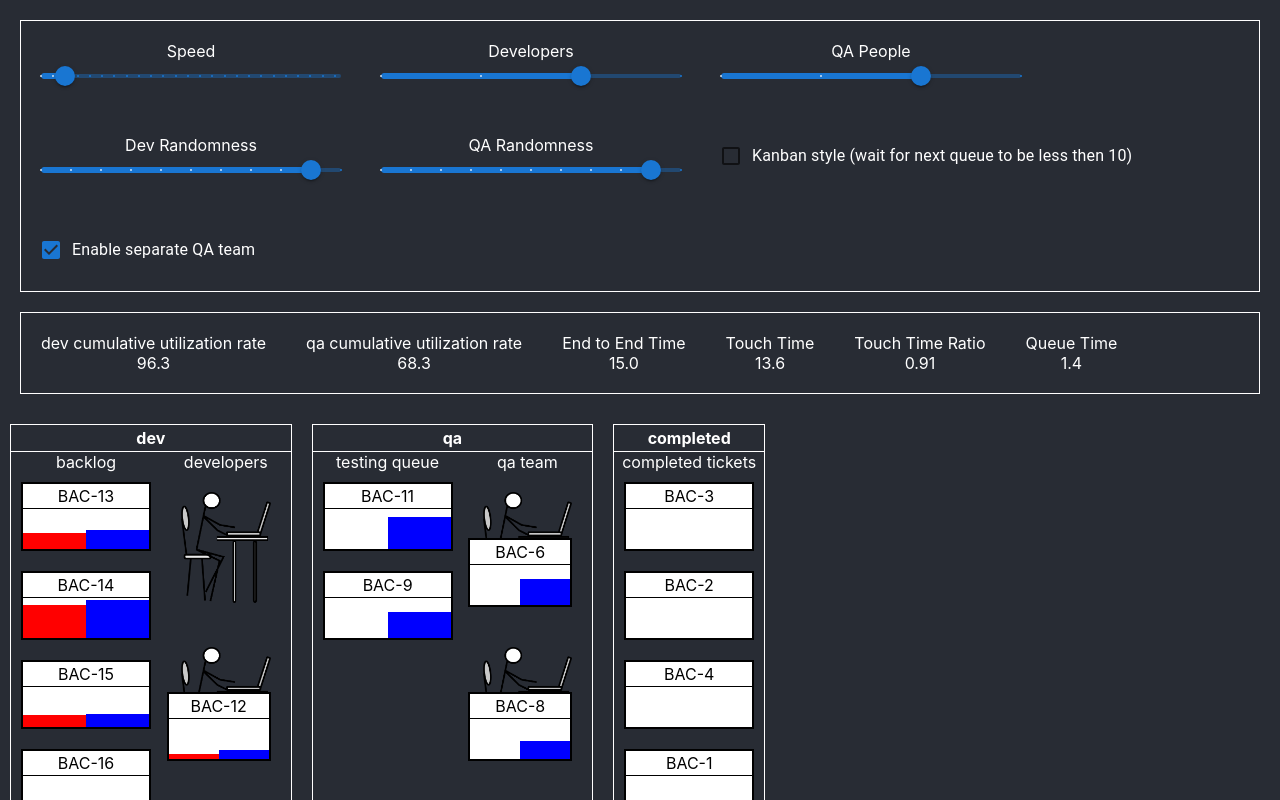
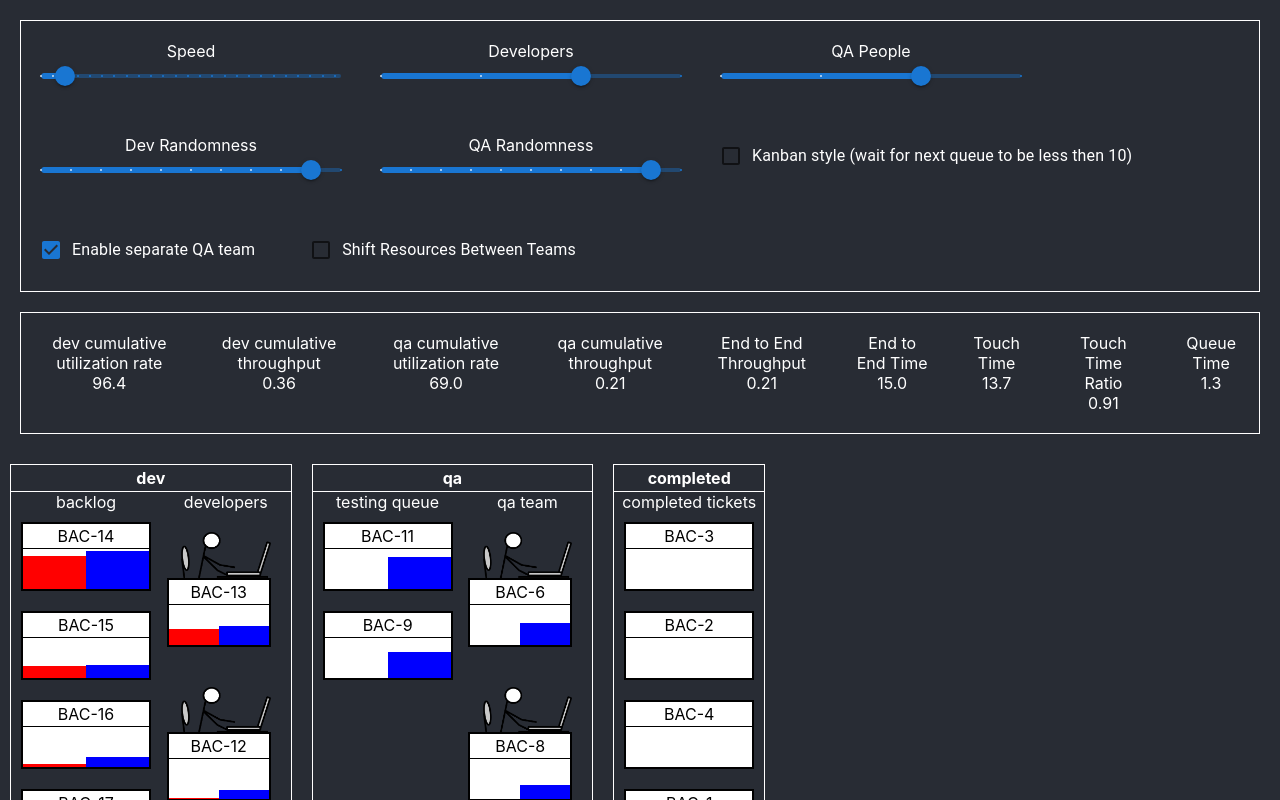
Before and after one commit to genixpro/dev-process-visualization, a React (Create React App) app: page / in a window 1280 px wide. Shown: the top 800 px of the page. Built offline with nearby package versions, Linux system fonts and the light colour scheme.

Commit message:
added another option to the simulation to show the effect of allowing team members to move between dev and qa

```diff
--- a/src/App.js
+++ b/src/App.js
@@ -93,7 +93,10 @@ function renderStatistics(title, value, digits) {
 
 
 function renderWorkCenterStatistics(params) {
-    return renderStatistics(`${params.name} cumulative utilization rate`, (100 * params.utilizedFrames / params.totalFrames));
+    return [
+        renderStatistics(`${params.name} cumulative utilization rate`, (100 * params.utilizedFrames / params.totalWorkerFrames)),
+        renderStatistics(`${params.name} cumulative throughput`, (params.completedTickets / params.totalFrames), 2)
+    ];
 }
 
 
@@ -107,6 +110,7 @@ class App extends React.Component{
     defaultConfiguration = {
         framerate: 5,
         limitWIP: false,
+        shiftResources: false,
         devs: 3,
         qa: 3,
         dev_randomness: 90,
@@ -139,11 +143,14 @@ class App extends React.Component{
             speed: 10,
             createNew: true,
             active: true,
+            shiftResourcesTo: config.shiftResources ? "qa" : null,
             limitWIP: config.limitWIP,
             queuedTickets: [],
             workers: devWorkers,
-            utilizedFrames: 1,
-            totalFrames: 1
+            utilizedFrames: 0,
+            totalWorkerFrames: 0,
+            totalFrames: 0,
+            completedTickets: 0
         };
         let qaWorkCenter = {
             name: "qa",
@@ -153,11 +160,14 @@ class App extends React.Component{
             speed: 10,
             createNew: false,
             active: true,
+            shiftResourcesTo: config.shiftResources ? "dev" : null,
             limitWIP: false,
             queuedTickets: [],
             workers: qaWorkers,
-            utilizedFrames: 1,
-            totalFrames: 1
+            utilizedFrames: 0,
+            totalWorkerFrames: 0,
+            totalFrames: 0,
+            completedTickets: 0
         };
         let completedWorkCenter = {
             name: "completed",
@@ -170,8 +180,10 @@ class App extends React.Component{
             limitWIP: false,
             queuedTickets: [],
             workers: [],
-            utilizedFrames: 1,
-            totalFrames: 1
+            utilizedFrames: 0,
+            totalWorkerFrames: 0,
+            totalFrames: 0,
+            completedTickets: 0
         }
 
         let workCenters;
@@ -184,6 +196,7 @@ class App extends React.Component{
         } else {
             devWorkCenter.next = "completed";
             devWorkCenter.speed = devWorkCenter.speed / 2;
+            devWorkCenter.shiftResourcesTo = null;
 
             workCenters = [
                 devWorkCenter,
@@ -194,6 +207,8 @@ class App extends React.Component{
         this.setState({
             config,
             newTicketNumber: 0,
+            totalCompleted: 0,
+            totalFrames: 0,
             workCenters
         });
 
@@ -228,6 +243,8 @@ class App extends React.Component{
         const newState = {
             newTicketNumber: this.state.newTicketNumber,
             workCenters: this.state.workCenters,
+            totalCompleted: this.state.totalCompleted,
+            totalFrames: this.state.totalFrames + 1,
         };
 
         const transitioningTickets = {};
@@ -235,8 +252,13 @@ class App extends React.Component{
             transitioningTickets[workCenter.name] = [];
         });
 
+        const transitioningWorkers = {};
+        newState.workCenters.forEach((workCenter) => {
+            transitioningWorkers[workCenter.name] = [];
+        });
+
         // Increase end to end time and queue time on all queued tickets
-        newState.workCenters = newState.workCenters.map((workCenter) => {
+        newState.workCenters.forEach((workCenter) => {
             if (!workCenter.active) {
                 return workCenter;
             }
@@ -244,100 +266,85 @@ class App extends React.Component{
                 return workCenter;
             }
 
-            return {
-                ...workCenter,
-                queuedTickets: workCenter.queuedTickets.map((ticket) => {
-                    return {
-                        ...ticket,
-                        endToEndTime: ticket.endToEndTime + 1,
-                        queueTime: ticket.queueTime + 1
-                    }
-                })
-            }
+            workCenter.queuedTickets.forEach((ticket) => {
+                ticket.endToEndTime += 1;
+                ticket.queueTime += 1;
+            });
         });
 
-        newState.workCenters = newState.workCenters.map((workCenter) => {
+        newState.workCenters.forEach((workCenter) => {
             if (!workCenter.active) {
-                return workCenter;
+                return;
             }
 
-            const queuedTickets = workCenter.queuedTickets;
-            let utilizedFrames = workCenter.utilizedFrames;
-            let totalFrames = workCenter.totalFrames;
+            workCenter.totalFrames += 1;
 
-            const workers = workCenter.workers.map((worker) => {
-                totalFrames += 1;
+            const keptWorkers = [];
+
+            workCenter.workers.forEach((worker) => {
+                workCenter.totalWorkerFrames += 1;
                 if (worker.ticket) {
-                    const newTicket = {
-                        ...worker.ticket,
-                        endToEndTime: worker.ticket.endToEndTime + 1,
-                        touchTime: worker.ticket.touchTime + 1,
-                        queueTime: worker.ticket.queueTime,
-                        completion: {
-                          ...worker.ticket.completion,
-                          [workCenter.name]: worker.ticket.completion[workCenter.name] + workCenter.speed
+                    worker.ticket.endToEndTime += 1;
+                    worker.ticket.touchTime += 1;
+                    worker.ticket.completion[workCenter.name] += workCenter.speed;
+
+                    if (worker.ticket.completion[workCenter.name] >= 100) {
+                        if (workCenter.next) {
+                            transitioningTickets[workCenter.next].push(worker.ticket);
+                            worker.ticket = null;
+                            workCenter.completedTickets += 1;
+                            if (workCenter.next === "completed") {
+                                newState.totalCompleted += 1;
+                            }
                         }
-                    };
+                        workCenter.utilizedFrames += 1;
+                    } else {
+                        workCenter.utilizedFrames += 1;
+                    }
+                    keptWorkers.push(worker);
 
-                    if (newTicket.completion[workCenter.name] >= 100) {
-                        if (workCenter.next) {
-                            transitioningTickets[workCenter.next].push(newTicket);
-                        }
-                        utilizedFrames += 1;
-                        return {
-                            ...worker,
-                            ticket: null,
-                        }
-                    } else {
-                        utilizedFrames += 1;
-                        return {
-                            ...worker,
-                            ticket: newTicket,
-                        }
-                    }
                 } else {
                     let nextWorkCenter = null;
                     if (workCenter.next) {
                         nextWorkCenter = _.find(newState.workCenters, {name: workCenter.next});
                     }
+                    const isNextWorkCenterReady = (nextWorkCenter && (!nextWorkCenter.active || nextWorkCenter.queuedTickets.length < 10));
 
-                    if (queuedTickets.length > 0 && (!workCenter.limitWIP || (nextWorkCenter && nextWorkCenter.queuedTickets.length < 10))) {
-                        const newTicket = queuedTickets.shift();
-                        utilizedFrames += 1;
-                        return {
-                            ...worker,
-                            ticket: newTicket
+                    if (workCenter.queuedTickets.length > 0) {
+                        if (workCenter.shiftResourcesTo && !isNextWorkCenterReady) {
+                            transitioningWorkers[workCenter.shiftResourcesTo].push(worker);
+                        } else if (!workCenter.limitWIP || isNextWorkCenterReady) {
+                            const newTicket = workCenter.queuedTickets.shift();
+                            workCenter.utilizedFrames += 1;
+                            worker.ticket = newTicket;
+                            keptWorkers.push(worker);
+                        } else {
+                            keptWorkers.push(worker);
                         }
                     } else {
-                        return {
-                            ...worker,
-                            ticket: null
+                        if (workCenter.shiftResourcesTo) {
+                            transitioningWorkers[workCenter.shiftResourcesTo].push(worker);
+                        } else {
+                            keptWorkers.push(worker);
                         }
                     }
                 }
+
+                workCenter.workers = keptWorkers;
             });
+        });
 
-            return {
-                ...workCenter,
-                queuedTickets,
-                workers,
-                utilizedFrames,
-                totalFrames,
+        // Handle tickets and workers that have been moved from other work centers
+        newState.workCenters.forEach((workCenter) => {
+            if (transitioningTickets[workCenter.name]) {
+                workCenter.queuedTickets = workCenter.queuedTickets.concat(transitioningTickets[workCenter.name]);
+            }
+            if (transitioningWorkers[workCenter.name]) {
+                workCenter.workers = workCenter.workers.concat(transitioningWorkers[workCenter.name]);
             }
         });
 
-        // Handle tickets that have been moved from a prior work center
-        newState.workCenters = newState.workCenters.map((workCenter) => {
-            return {
-                ...workCenter,
-                queuedTickets: [
-                    ...workCenter.queuedTickets,
-                    ...transitioningTickets[workCenter.name]
-                ]
-            }
-        });
-
-        newState.workCenters = newState.workCenters.map((workCenter) => {
+        newState.workCenters.forEach((workCenter) => {
             const queuedTickets = workCenter.queuedTickets;
 
             if (workCenter.createNew) {
@@ -361,11 +368,6 @@ class App extends React.Component{
                             completion: completion
                         });
                 }
-            }
-
-            return {
-                ...workCenter,
-                queuedTickets
             }
         });
 
@@ -475,6 +477,14 @@ class App extends React.Component{
                         onChange={(evt) => this.changeConfiguration({enableQA: evt.target.checked}) }
                     />
                 </FormGroup>
+                <FormGroup>
+                    <FormControlLabel
+                        className={"checkbox-control"}
+                        control={<Checkbox />}
+                        label="Shift Resources Between Teams"
+                        onChange={(evt) => this.changeConfiguration({shiftResources: evt.target.checked}) }
+                    />
+                </FormGroup>
             </div>
 
             <div className={"statistics-area"}>
@@ -486,6 +496,9 @@ class App extends React.Component{
 
                         return renderWorkCenterStatistics(workCenter, workCenterIndex);
                     })
+                }
+                {
+                    renderStatistics("End to End Throughput", this.state.totalCompleted / this.state.totalFrames, 2)
                 }
                 {
                     renderStatistics("End to End Time", this.computeAverageTicketStatistic('endToEndTime'))
```
